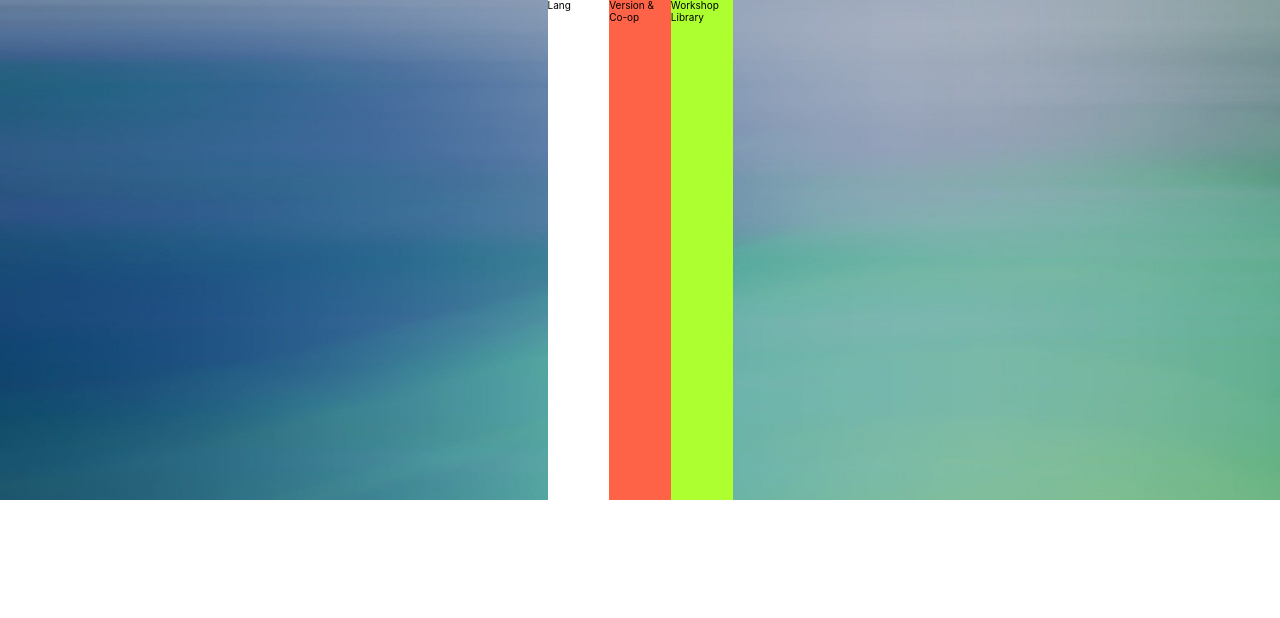
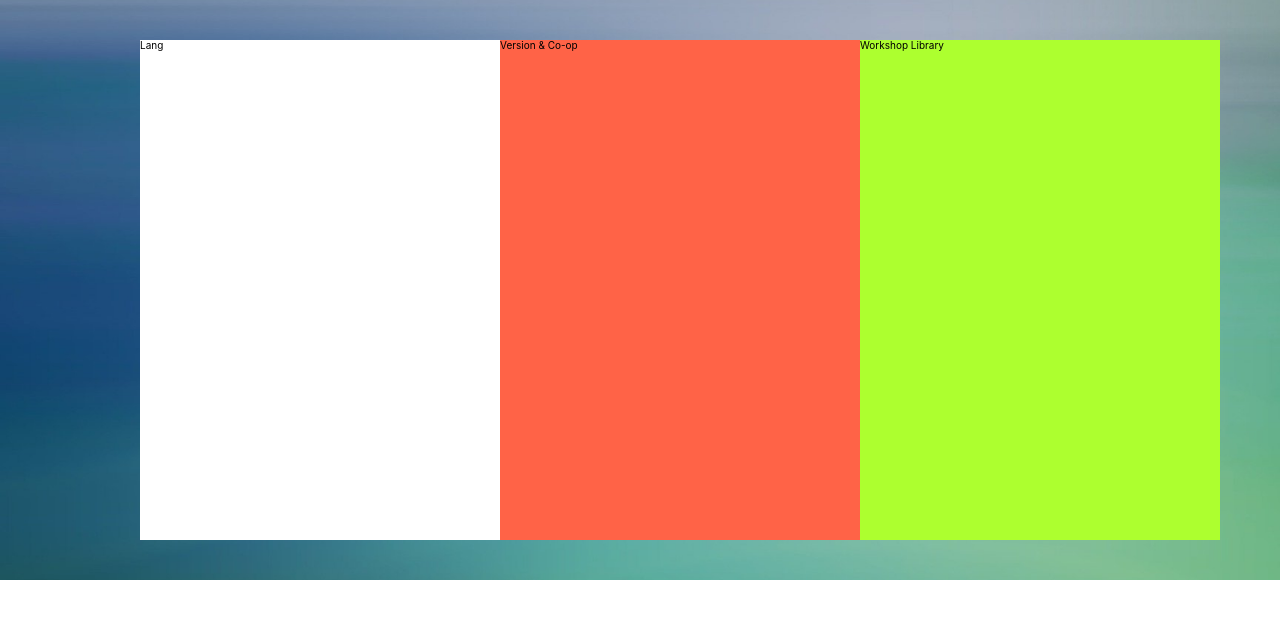
Before and after one commit to goodjam92/my-website, a Next.js app: page /about in a window 1280 px wide. Shown: the top 618 px of the page. Built offline with nearby package versions, Linux system fonts and the light colour scheme.

Commit message:
fix: 공용 컴포넌트 ContentBox 사용

```diff
--- a/pages/about.tsx
+++ b/pages/about.tsx
@@ -3,18 +3,19 @@ import {
   ContentBox,
   InnerContainer,
 } from "@/components/common/commonStyle";
+import { ContentBox } from "@/components/common/commonStyle";
 import styled from "styled-components";
 
 export default function About() {
   return (
     <AboutWrap>
-      <AboutContent>
+      <ContentBox>
         <RowContent>
           <Lang>Lang</Lang>
           <VersionCoop>Version & Co-op</VersionCoop>
           <WorkshopLib>Workshop Library</WorkshopLib>
         </RowContent>
-      </AboutContent>
+      </ContentBox>
     </AboutWrap>
   );
 }
```
